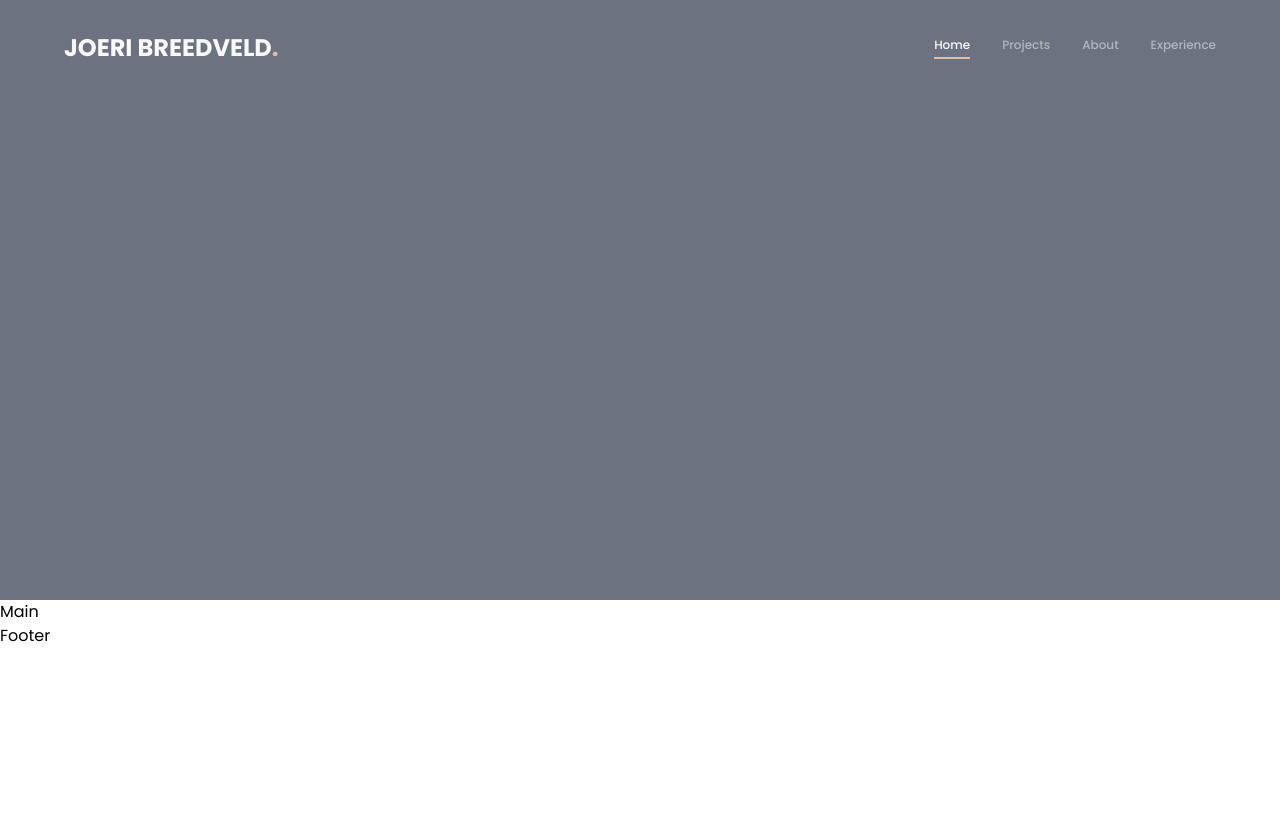
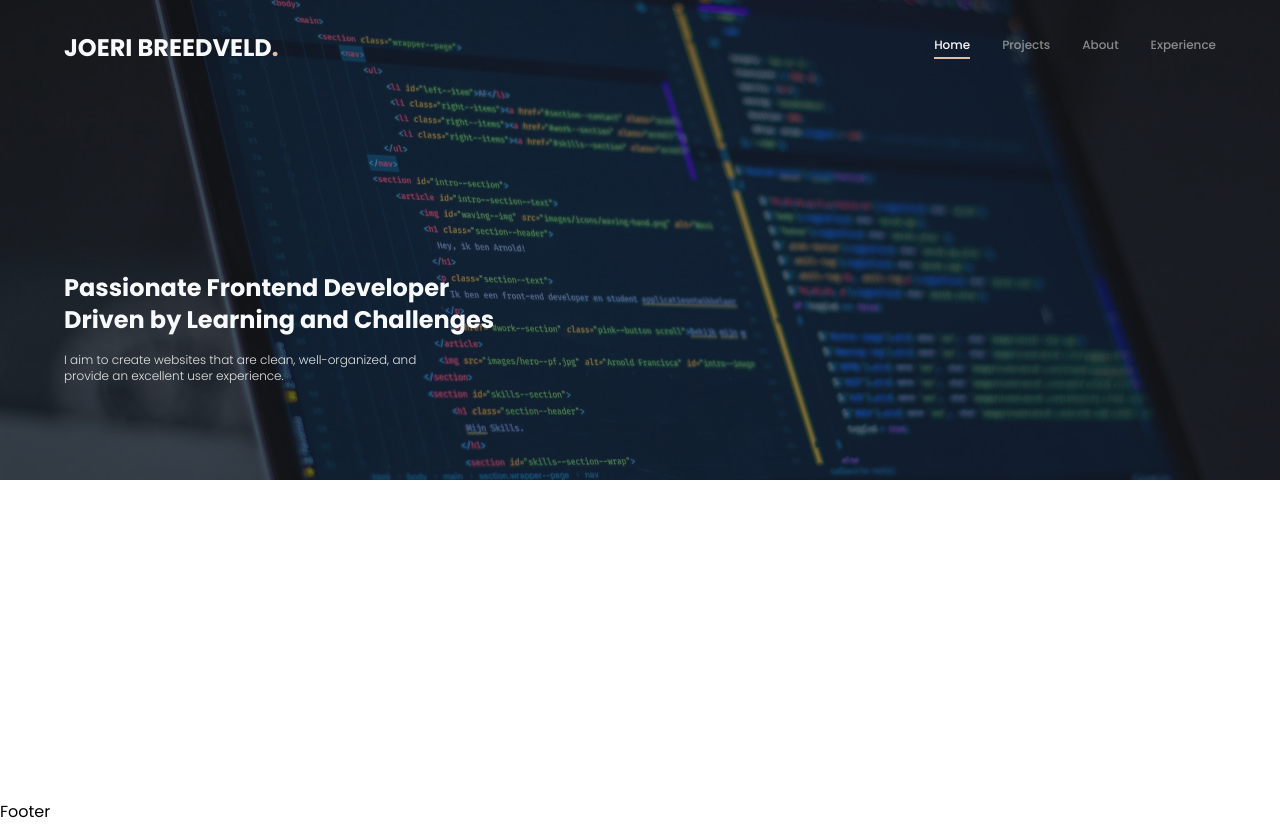
Before and after one commit to joeribreedveld/portfolio-website-v6, a Next.js app: page / in a window 1280 px wide. Before the commit the page ends 800 px from the top, so only its background shows below. Built offline with nearby package versions, Linux system fonts and the light colour scheme.

Commit message:
feat(hero): make hero, add hero image, add h1 styling and change zindexes

```diff
--- a/src/components/Navbar/Navbar.tsx
+++ b/src/components/common/Navbar/Navbar.tsx
@@ -11,7 +11,7 @@ const Navbar = () => (
       </h2>
     </section>
     <section>
-      <ul className="flex  gap-8">
+      <ul className="flex gap-8">
         <NavLink href="/" isActive>
           Home
         </NavLink>
--- /dev/null
+++ b/src/components/sections/Hero/Hero.tsx
@@ -0,0 +1,20 @@
+// Imports
+
+// Functions
+const Hero = () => (
+  <section className="relative flex h-full min-h-[60vh] flex-col justify-end bg-[#212529]">
+    <div className="page-width z-20 flex flex-col gap-4 p-24">
+      <h1 className="max-w-[30ch]">
+        Passionate Frontend Developer Driven by Learning and Challenges
+      </h1>
+      <p className="max-w-[50ch] text-xs font-light text-[#E5E5E5]">
+        I aim to create websites that are clean, well-organized, and provide an
+        excellent user experience.
+      </p>
+    </div>
+    <div className="absolute z-10 h-full w-full bg-[url('/img/hero-bg.jpg')] bg-cover bg-center opacity-50"></div>
+  </section>
+);
+
+// Exports
+export default Hero;
--- a/src/pages/index.tsx
+++ b/src/pages/index.tsx
@@ -1,15 +1,16 @@
 // Imports
 import { type NextPage } from "next";
-import Navbar from "~/components/Navbar/Navbar";
+import Navbar from "~/components/common/Navbar/Navbar";
+import Hero from "~/components/sections/Hero/Hero";
 
 // Functions
 const Home: NextPage = () => (
   <>
-    <header className="min-h-[75vh] bg-gray-500">
+    <header className="absolute z-20 w-full">
       <Navbar />
     </header>
-    <main>
-      <div>Main</div>
+    <main className="min-h-screen">
+      <Hero />
     </main>
     <footer>
       <div>Footer</div>
--- a/src/styles/globals.css
+++ b/src/styles/globals.css
@@ -7,6 +7,10 @@
 @layer base {
     html {
         font-family: 'Poppins', sans-serif;
+    }
+
+    h1 {
+        @apply text-2xl font-bold text-[#F8F9FA]
     }
 
     h2 {
```
Also changed, not shown: public/img/hero-bg.jpg (added), src/components/common/Navbar/Navbar.types.ts (renamed from src/components/Navbar/Navbar.types.ts).
